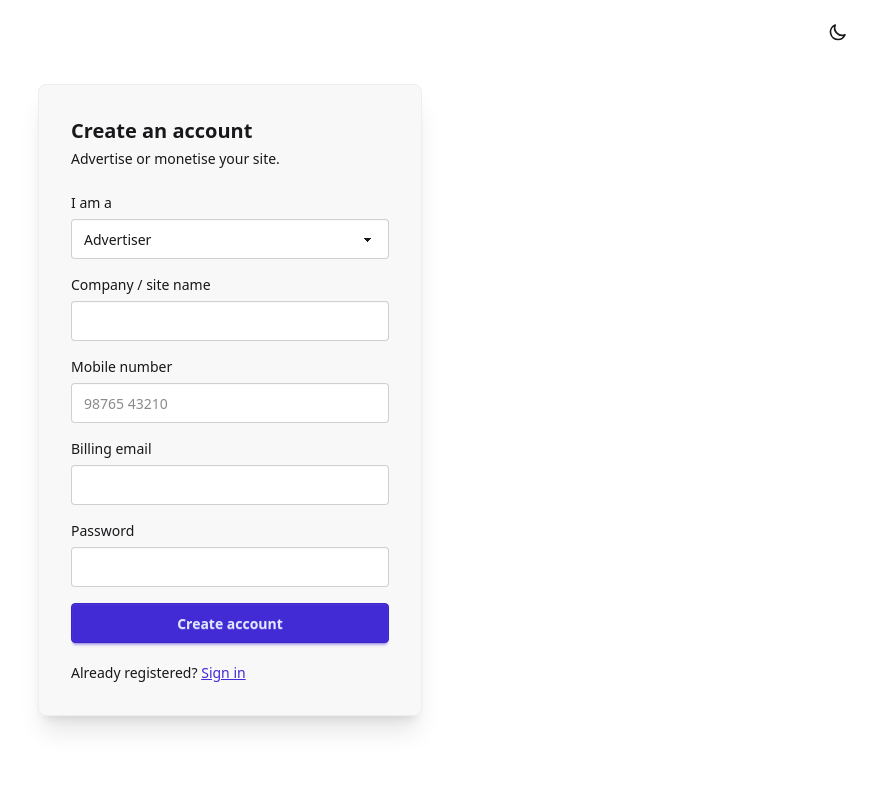
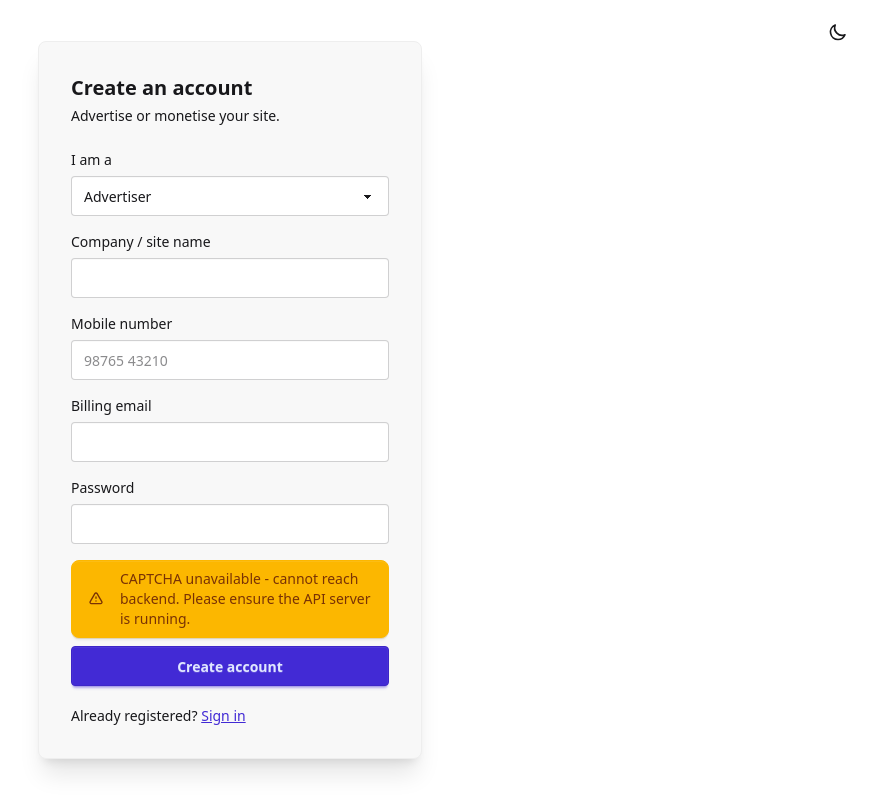
Before and after one commit to embeddedravi/getans, a Flask app: page /signup in a window 1280 px wide. Shown: the whole page, without its empty margins (410-1280 px from the left). Run offline with Flask 3, Linux system fonts and the light colour scheme; data that the repository does not hold is empty; style sheets or scripts are compiled from the project's sources; parts of the project's set-up code (start-up, migrations or seed data) failed here and were passed over.

Commit message:
Captcha fix.

```diff
--- a/dashboard-flask/app.py
+++ b/dashboard-flask/app.py
@@ -233,12 +233,18 @@ def login():
         except Exception:
             error = "Could not reach the backend. Is it running?"
 
-    return render_template("login.html", error=error, captcha=_captcha_challenge())
+    captcha = _captcha_challenge()
+    if captcha is None:
+        flash("Unable to load verification challenge. Please ensure the API server is running.", "error")
+    return render_template("login.html", error=error, captcha=captcha)
 
 @app.route("/signup", methods=["GET", "POST"])
 def signup():
     if request.method == "GET":
-        return render_template("signup.html", form={}, error=None, captcha=_captcha_challenge())
+        captcha = _captcha_challenge()
+        if captcha is None:
+            flash("Unable to load verification challenge. Please ensure the API server is running and try again.", "error")
+        return render_template("signup.html", form={}, error=None, captcha=captcha)
 
     form = request.form
     role = form.get("role", "advertiser")
@@ -266,7 +272,11 @@ def signup():
                 detail = ", ".join(str(d.get("msg", "Invalid input")).replace("Value error, ", "") for d in detail)
         except Exception:
             detail = "Signup failed"
-        return render_template("signup.html", form=form, error=detail, captcha=_captcha_challenge())
+        # On error, provide a fresh CAPTCHA
+        new_captcha = _captcha_challenge()
+        if "CAPTCHA" in str(detail) and new_captcha:
+            detail += " A new challenge has been loaded below."
+        return render_template("signup.html", form=form, error=detail, captcha=new_captcha)
     except requests.RequestException:
         return render_template("signup.html", form=form, error="Could not reach the backend. Is it running?", captcha=_captcha_challenge())
 
@@ -276,7 +286,10 @@ def signup():
 @app.route("/forgot-password", methods=["GET", "POST"])
 def forgot_password():
     if request.method == "GET":
-        return render_template("forgot_password.html", error=None, captcha=_captcha_challenge())
+        captcha = _captcha_challenge()
+        if captcha is None:
+            flash("Unable to load verification challenge. Please ensure the API server is running.", "error")
+        return render_template("forgot_password.html", error=None, captcha=captcha)
 
     mobile = request.form.get("mobile", "")
     try:
@@ -288,7 +301,10 @@ def forgot_password():
                 detail = ", ".join(str(item.get("msg", "Invalid input")).replace("Value error, ", "") for item in detail)
         except Exception:
             detail = "Could not send OTP"
-        return render_template("forgot_password.html", error=detail, captcha=_captcha_challenge())
+        new_captcha = _captcha_challenge()
+        if "CAPTCHA" in str(detail) and new_captcha:
+            detail += " A new challenge has been loaded below."
+        return render_template("forgot_password.html", error=detail, captcha=new_captcha)
     except Exception:
         return render_template("forgot_password.html", error="Could not reach backend. Is it running?", captcha=_captcha_challenge())
 
@@ -302,7 +318,10 @@ def forgot_password_reset():
         return redirect(url_for("forgot_password"))
 
     if request.method == "GET":
-        return render_template("forgot_password_reset.html", error=None, captcha=_captcha_challenge())
+        captcha = _captcha_challenge()
+        if captcha is None:
+            flash("Unable to load verification challenge. Please ensure the API server is running.", "error")
+        return render_template("forgot_password_reset.html", error=None, captcha=captcha)
 
     mobile = session["reset_mobile"]
     code = request.form.get("code", "")
@@ -319,7 +338,10 @@ def forgot_password_reset():
                 detail = detail[0].get("msg", "Invalid input").replace("Value error, ", "")
         except Exception:
             detail = "Failed to reset password"
-        return render_template("forgot_password_reset.html", error=detail, captcha=_captcha_challenge())
+        new_captcha = _captcha_challenge()
+        if "CAPTCHA" in str(detail) and new_captcha:
+            detail += " A new challenge has been loaded below."
+        return render_template("forgot_password_reset.html", error=detail, captcha=new_captcha)
     except Exception:
         return render_template("forgot_password_reset.html", error="Could not reach backend", captcha=_captcha_challenge())
 
--- a/dashboard-flask/templates/_captcha.html
+++ b/dashboard-flask/templates/_captcha.html
@@ -2,4 +2,9 @@
   <input type="hidden" name="captcha_challenge" value="{{ captcha.challenge }}" />
   <label class="block text-sm mb-1" for="captcha-answer">{{ captcha.question }}</label>
   <input id="captcha-answer" name="captcha_answer" type="text" inputmode="numeric" pattern="\d{1,3}" maxlength="3" required autocomplete="off" class="input input-bordered w-full bg-base-100" />
+{% else %}
+  <div class="alert alert-warning py-2 text-sm mb-2">
+    <svg xmlns="http://www.w3.org/2000/svg" class="h-4 w-4 shrink-0" fill="none" viewBox="0 0 24 24" stroke="currentColor"><path stroke-linecap="round" stroke-linejoin="round" stroke-width="2" d="M12 9v2m0 4h.01m-6.938 4h13.856c1.54 0 2.502-1.667 1.732-3L13.732 4c-.77-1.333-2.694-1.333-3.464 0L3.34 16c-.77 1.333.192 3 1.732 3z" /></svg>
+    <span>CAPTCHA unavailable - cannot reach backend. Please ensure the API server is running.</span>
+  </div>
 {% endif %}
--- a/dashboard/src/pages/VerifyMobilePage.tsx
+++ b/dashboard/src/pages/VerifyMobilePage.tsx
@@ -91,6 +91,7 @@ export function VerifyMobilePage() {
                   className="input input-bordered w-full bg-base-100"
                 />
               </div>
+              <CaptchaChallenge key={captchaVersion} onChallenge={setCaptchaChallenge} onAnswer={setCaptchaAnswer} />
               {error && <ErrorBox message={error} />}
               <button type="submit" disabled={busy} className="btn btn-primary w-full">
                 {busy ? "Sending..." : "Send code"}
```
Also changed, not shown: dashboard-flask/verify_routes.py (+33 -6 lines), dashboard/src/pages/LiveEventsPage.tsx (+9 -4 lines).
